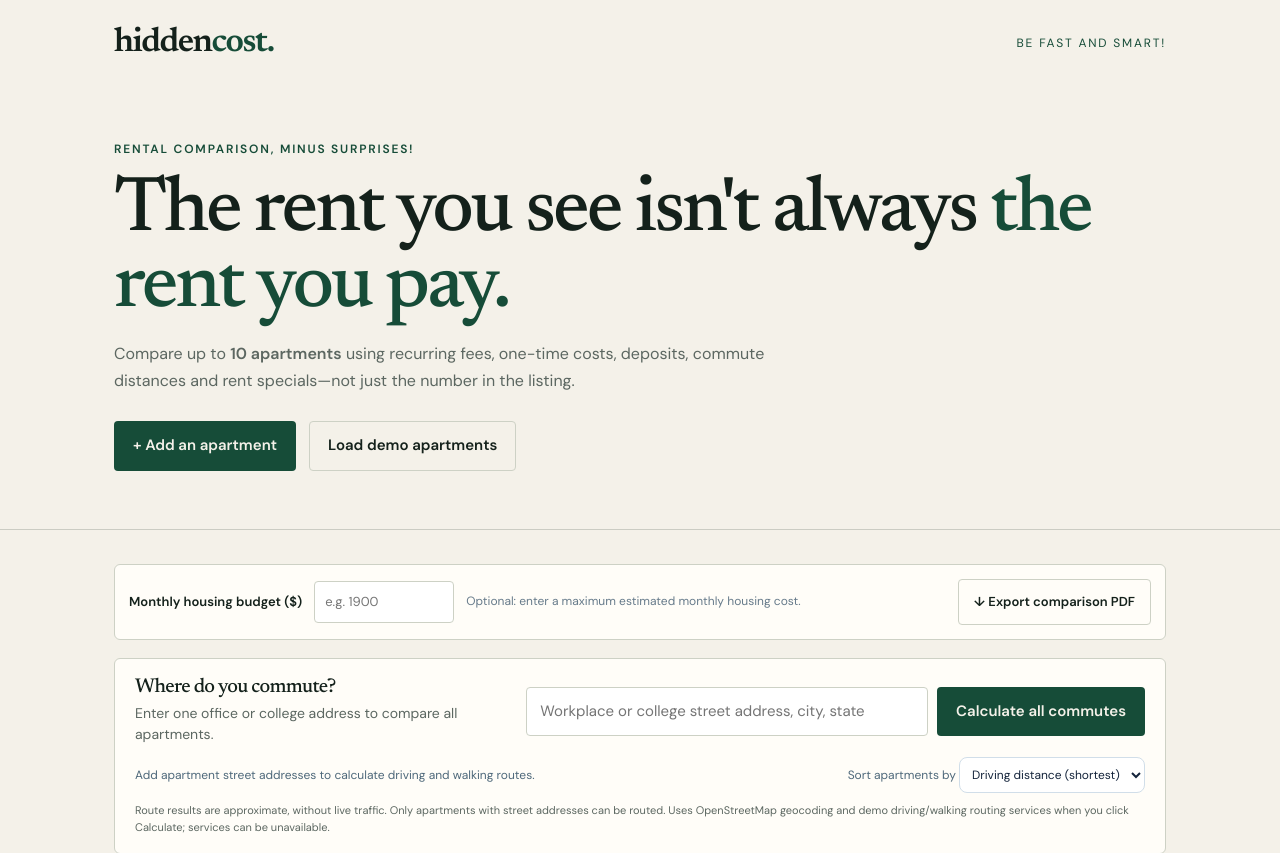
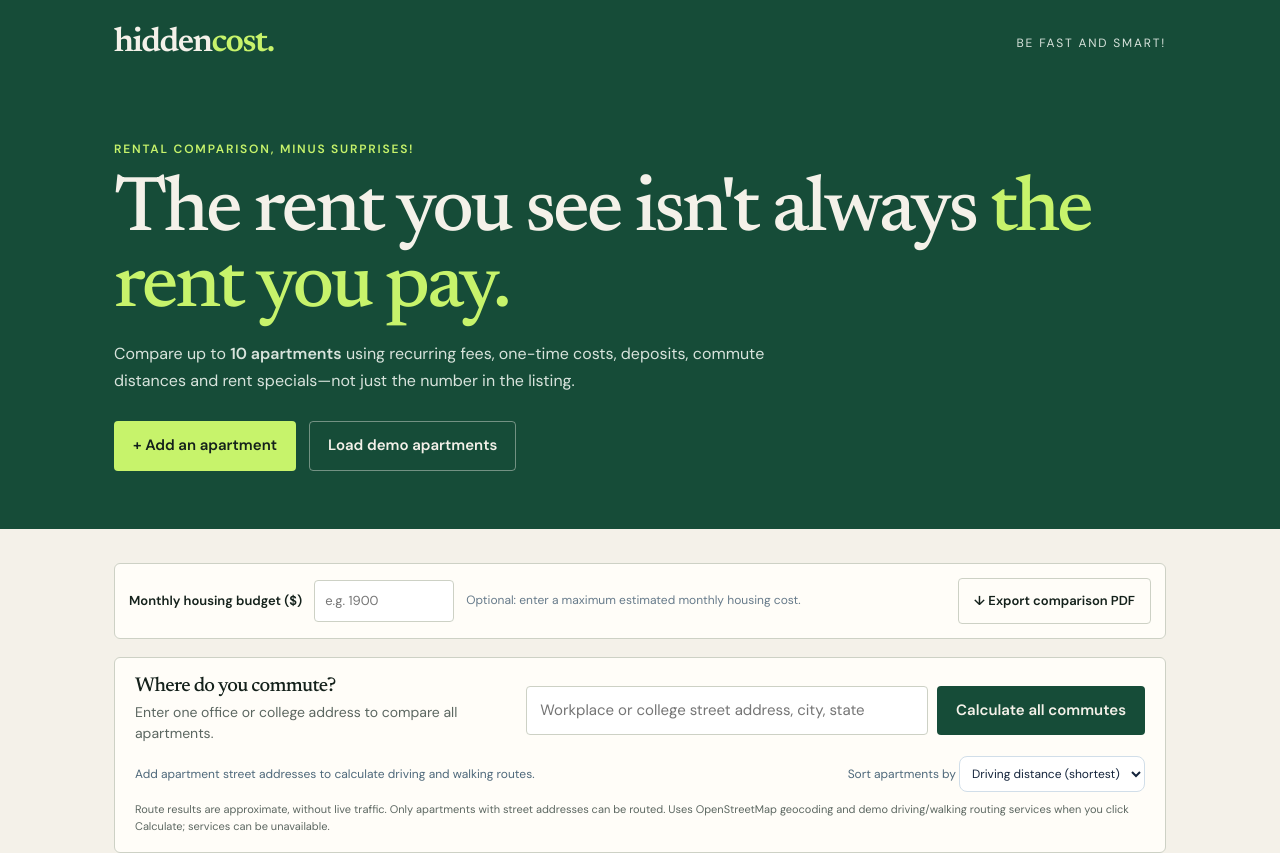
Before and after one commit to ishasingh2893/HiddenCost, a Flask app: page / in a window 1280 px wide. Shown: the top 853 px of the page. Run offline with Flask 3, Linux system fonts and the light colour scheme.

Commit message:
Use portfolio green and light text in blue panels

```diff
--- a/static/theme.css
+++ b/static/theme.css
@@ -20,4 +20,18 @@ h1,h2,h3{font-family:"Newsreader",serif!important;font-weight:500!important;line
 .insight-grid{border-top:1px solid rgba(20,33,27,.18)!important}.insight-card{background:transparent!important;border-right:1px solid rgba(20,33,27,.18)!important}.insight-card.featured{background:#e8e9df!important;border:1px solid #cdd1c5!important}.insight-kicker{color:#164c38!important}.insight-name{font-family:'Newsreader',Georgia,serif!important}.insight-value{color:#164c38!important;font-family:'Newsreader',Georgia,serif!important}
 .takeaway,.fee-insight,.highlight-warning,.note{border:1px solid #cdd1c5!important;border-left:3px solid #164c38!important;border-radius:4px!important;background:#e8e9df!important;color:#14211b!important}.fee-insight{background:#eef0e5!important}
 .compare-table th,.compare-table td{border-bottom:1px solid rgba(20,33,27,.12)!important}.compare-table tr.emph,.compare-table td.best-cell,.compare-table td.commute-best{background:#e8e9df!important;color:#164c38!important}.compare-table th.budget-head-ok{background:#e4ebd5!important;box-shadow:inset 0 3px #164c38!important}.compare-table th.budget-head-over{background:#f7e6de!important;box-shadow:inset 0 3px #a64e32!important}.link{color:#164c38!important}.danger{color:#a64e32!important}.modal{border-radius:6px!important}.modal-head,.modal-actions{border-color:#cdd1c5!important}.footer,.method{border-top:1px solid rgba(20,33,27,.18)!important;color:#5c6761!important}.compact-apt{background:#fffdf8!important;border:1px solid #cdd1c5!important;border-radius:6px!important}.within-budget{border-left:4px solid #164c38!important}.over-budget{border-left:4px solid #a64e32!important}
+.top{background:#164c38!important;color:#f4f1e9!important;border-bottom:0!important}
+.top .logo{color:#f4f1e9!important}
+.top .logo span{color:#c7f36b!important}
+.top .nav-right{color:#d8e3dc!important}
+.top .eyebrow{color:#c7f36b!important}
+.top .hero h1{color:#f4f1e9!important}
+.top .hero h1 em{color:#c7f36b!important}
+.top .hero p{color:#d8e3dc!important}
+.top .cta{background:#c7f36b!important;color:#14211b!important}
+.top .ghost{background:transparent!important;border-color:rgba(244,241,233,.42)!important;color:#f4f1e9!important}
+.top .ghost:hover{background:rgba(244,241,233,.1)!important}
+.compact-add{background:#164c38!important;border:1px solid #164c38!important;color:#f4f1e9!important}
+.compact-add span{color:#d8e3dc!important}
+.compact-add:hover{background:#205c43!important}
 @media(max-width:800px){.nav{height:72px}.hero{padding:52px 0 58px!important}.hero h1{font-size:clamp(3.1rem,13vw,5.2rem)!important}.insight-grid{grid-template-columns:1fr!important}.insight-card{border-right:0!important;border-bottom:1px solid var(--line)!important}.insight-card:first-child{padding-left:22px!important}.panel{padding:20px!important}}
```
